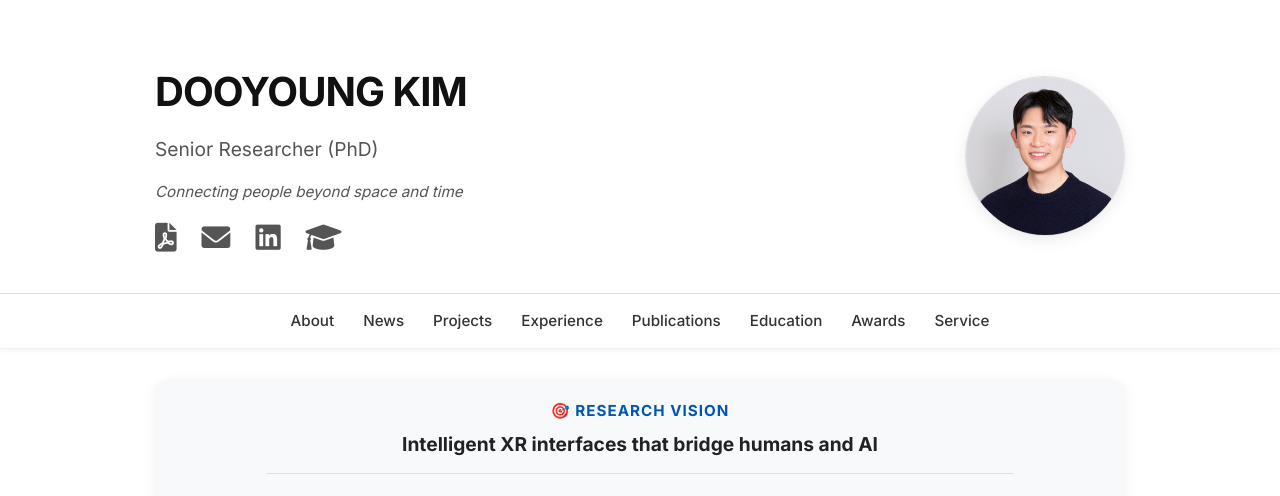
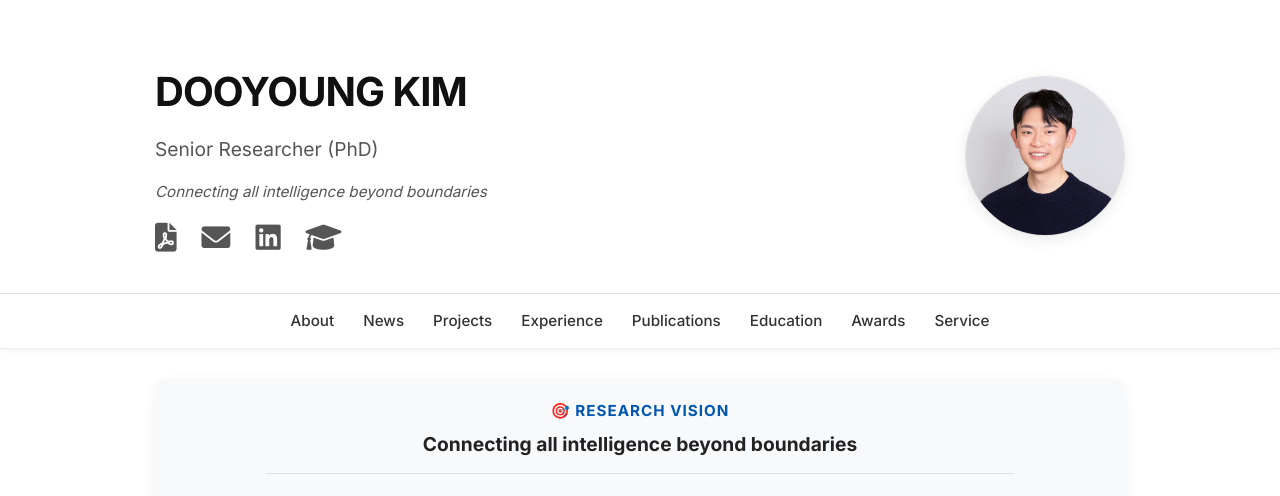
Before and after one commit to Dooyoung-Kim/Dooyoung-Kim.github.io, a website: page index.html in a window 1280 px wide. Shown: the top 496 px of the page. Drawn offline with Linux system fonts and the light colour scheme.

Commit message:
Update index.html

```diff
--- a/index.html
+++ b/index.html
@@ -130,7 +130,7 @@
             <div class="profile-info">
                 <h1>DOOYOUNG KIM</h1>
                 <p class="subtitle">Senior Researcher (PhD)</p>
-                <p class="tagline">Connecting people beyond space and time</p>
+                <p class="tagline">Connecting all intelligence beyond boundaries</p>
 
                 <div class="social-links">
                     <a href="Resume_Dooyoung_Kim.pdf" target="_blank" rel="noopener noreferrer" class="cv-btn" title="Download CV">
@@ -180,7 +180,7 @@
                         🎯 Research Vision</h3>
                     <p class="research-vision-text"
                         style="font-size: 1.2rem; font-weight: 700; line-height: 1.4; color: #222; margin: 0;">
-                        Intelligent XR interfaces that bridge humans and AI
+                        Connecting all intelligence beyond boundaries
                     </p>
                 </div>
 
```
